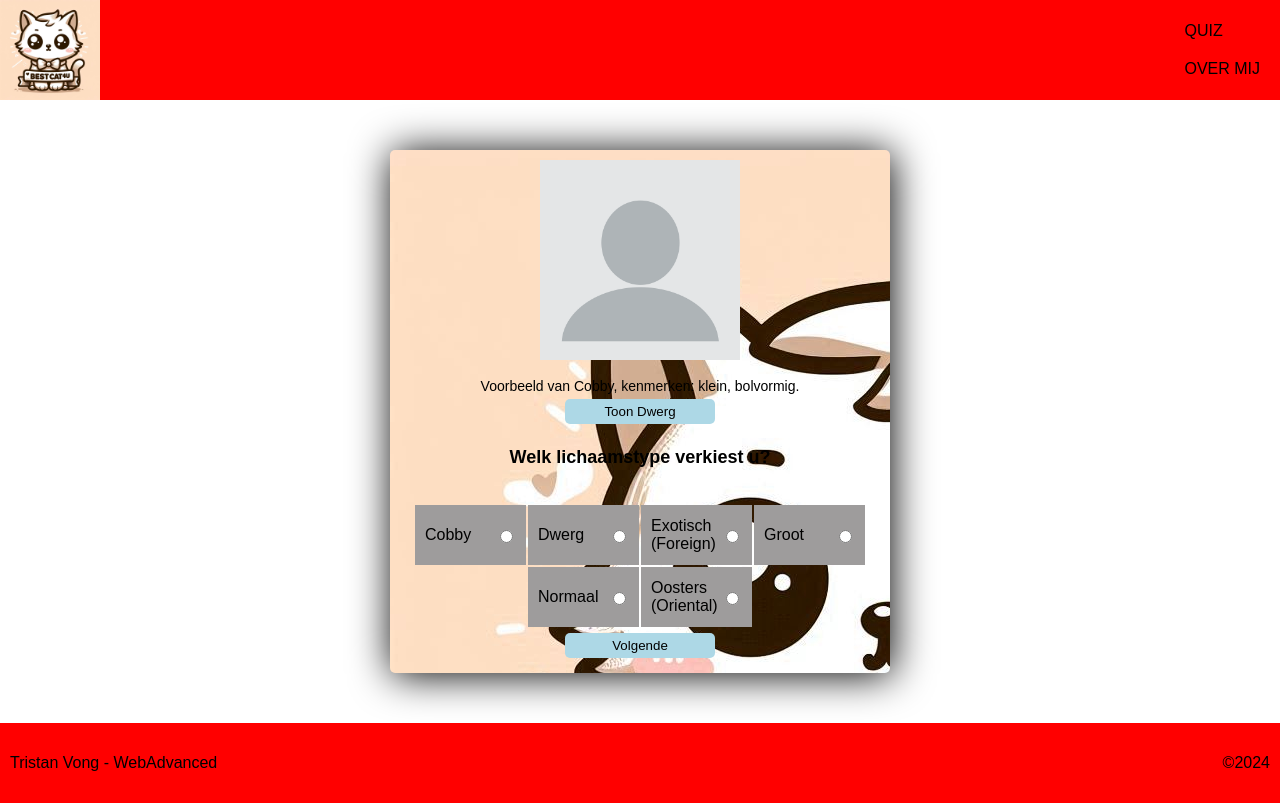
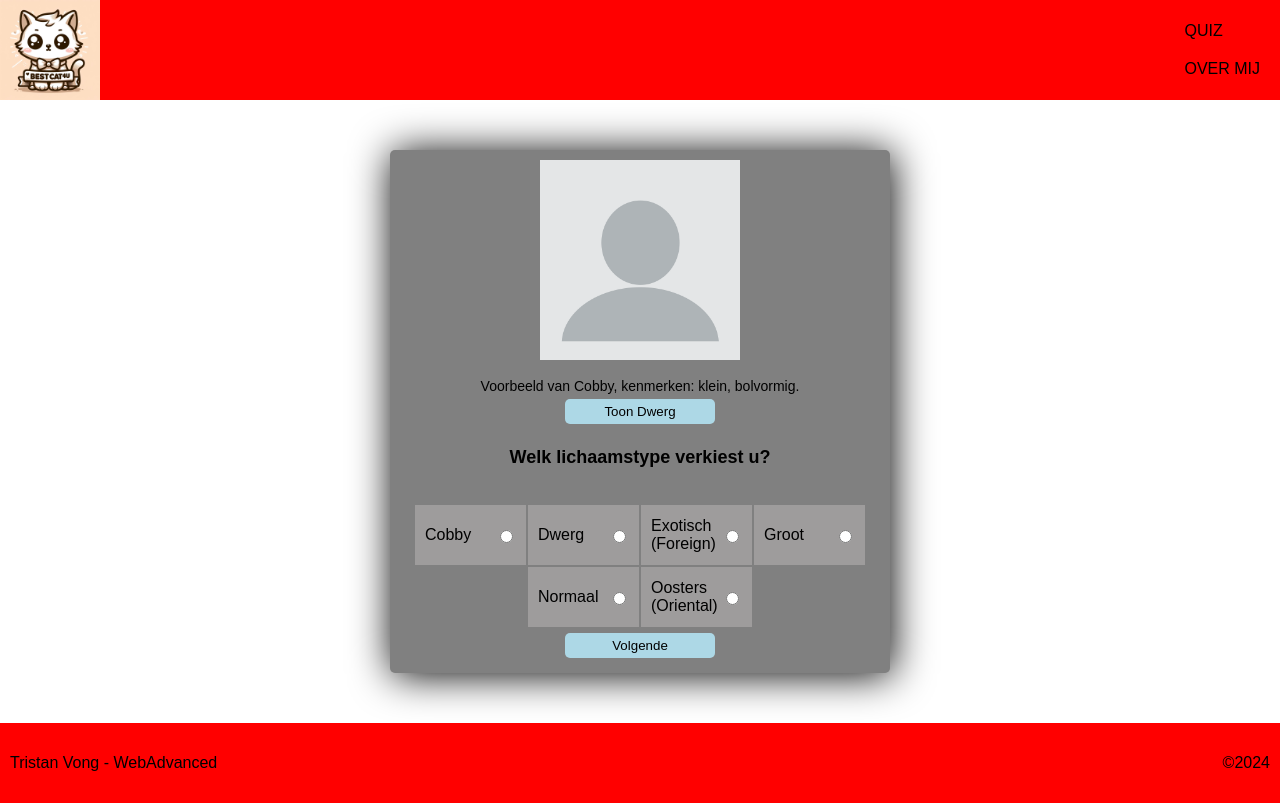
Before and after one commit to tristanvong/TheBestCat4U, a plain HTML site: page index.html in a window 1280 px wide. Drawn offline with Linux system fonts and the light colour scheme; no server answers.

Commit message:
Update stylesheet.css

```diff
--- a/stylesheet.css
+++ b/stylesheet.css
@@ -46,8 +46,7 @@ div {
     align-items: center;
 }
 
-form {    background-image: url("bestcat4ulogo.jpg");
-
+form {
     border-radius: 5px;
     background-color: grey;
     width: 80vw;
```
